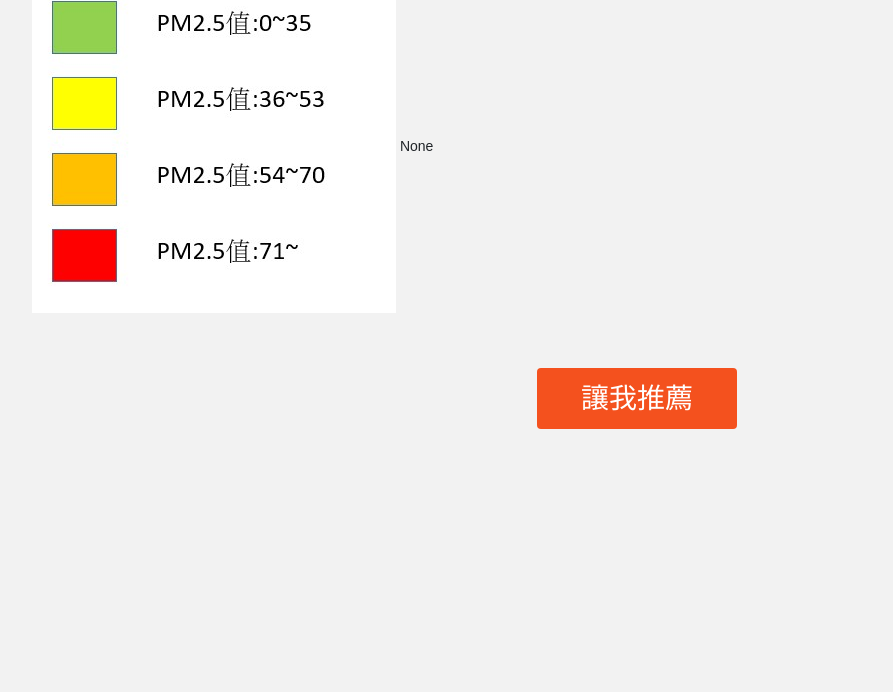
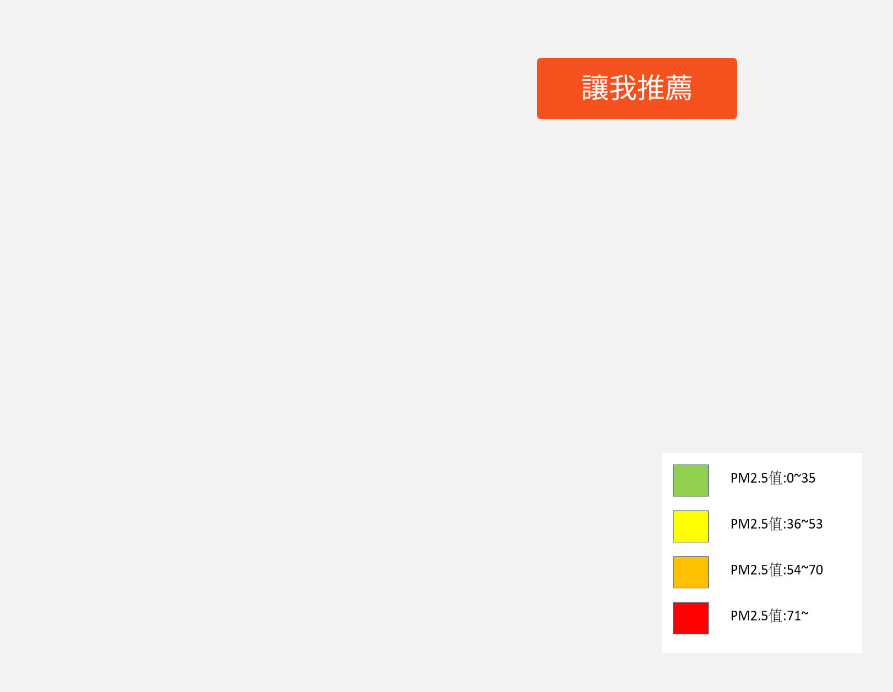
Before and after one commit to thomashuang2017/Flask_PM25, a Flask app: page /map_view in a window 1280 px wide. Shown: the part 80-772 px from the top of the page, without its empty margins (143-1036 px from the left). Run offline with Flask 2, Linux system fonts and the light colour scheme; the visitor is signed in with stand-in values (Sample User, id 1); data that the repository does not hold is empty; some libraries are stand-ins or nearby versions.

Commit message:
新增label

```diff
--- a/templates/taiwan_map.html
+++ b/templates/taiwan_map.html
@@ -81,10 +81,17 @@
     }
 
 		/* 按鈕的位置 */
-		.ccc{
+		.buttonpos{
 	    position:absolute;
 	    top:50px;
 	    left:500px;
+		}
+
+		/* 圖標的位置 */
+		.labelpos{
+	    position:absolute;
+	    top:450px;
+	    left:630px;
 		}
 
     @media only screen and (min-width: 768px) and (max-width: 1000px) {
@@ -215,18 +222,20 @@
 <body>
 
   <div class="container">
-		<img src="includes/pm_label.jpg" >
      {{value}}
     <!-- Map html - add the below to your page -->
     <div class="jsmaps-wrapper" id="taiwan-map">
-			<div class="ccc">
-				<button class="button" style="vertical-align:middle"  onclick="window.location.href='recommand.html'">
+			<div class="buttonpos">
+				<button class="button" style="vertical-align:middle"  onclick="window.location.href='/recommand'">
 					<span>
 						<font face="DFKai-sb">
 						讓我推薦
 						</font>
 					</span>
 				</button>
+			</div>
+			<div class="labelpos">
+				<img src="{{ url_for('static', filename='images/pm_label.jpg') }}" width="200" height="200">
 			</div>
     </div>
     <!-- End Map html -->
```
Also changed, not shown: static/maps/taiwan.js (+0 -22 lines), static/images/pm_label.jpg (added).
